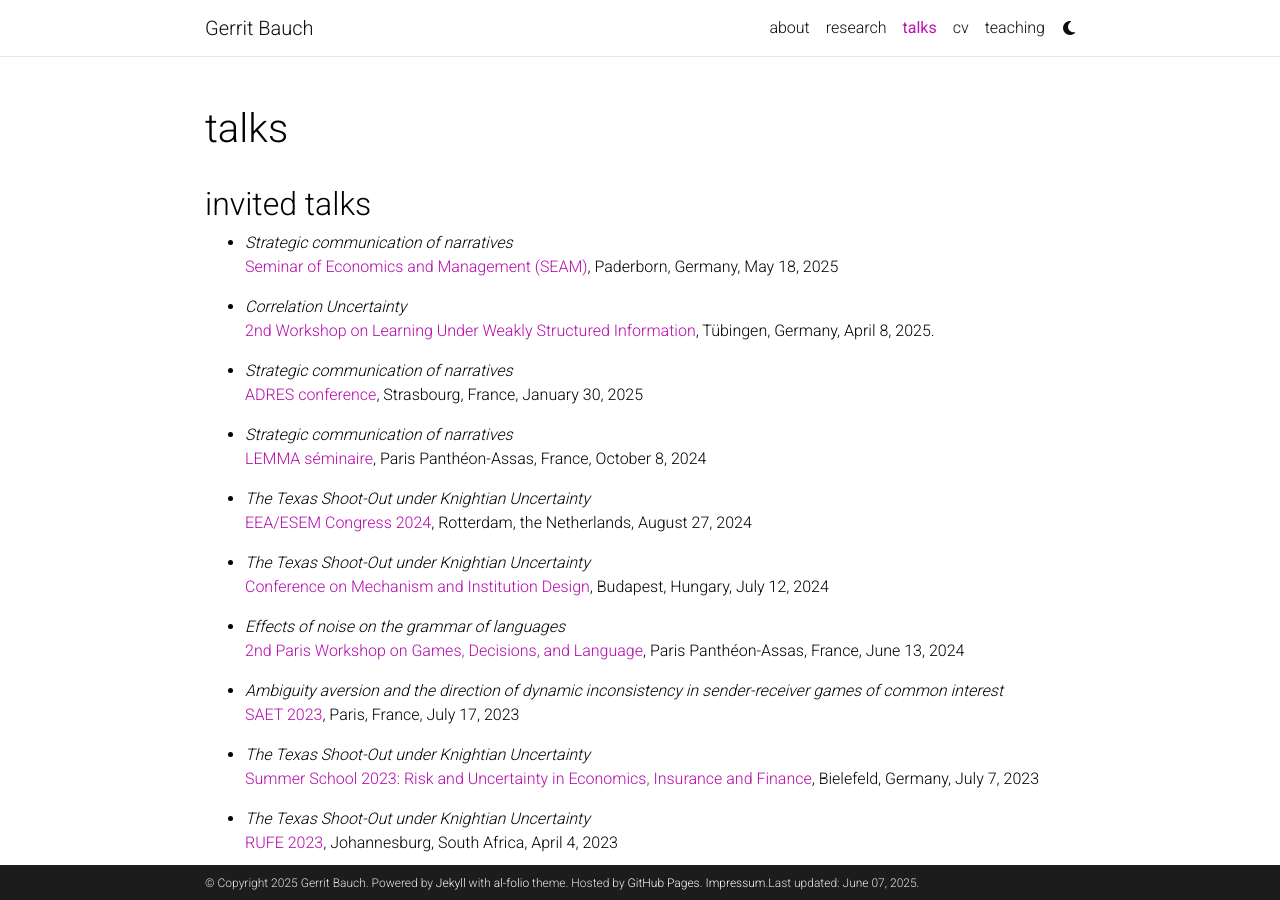
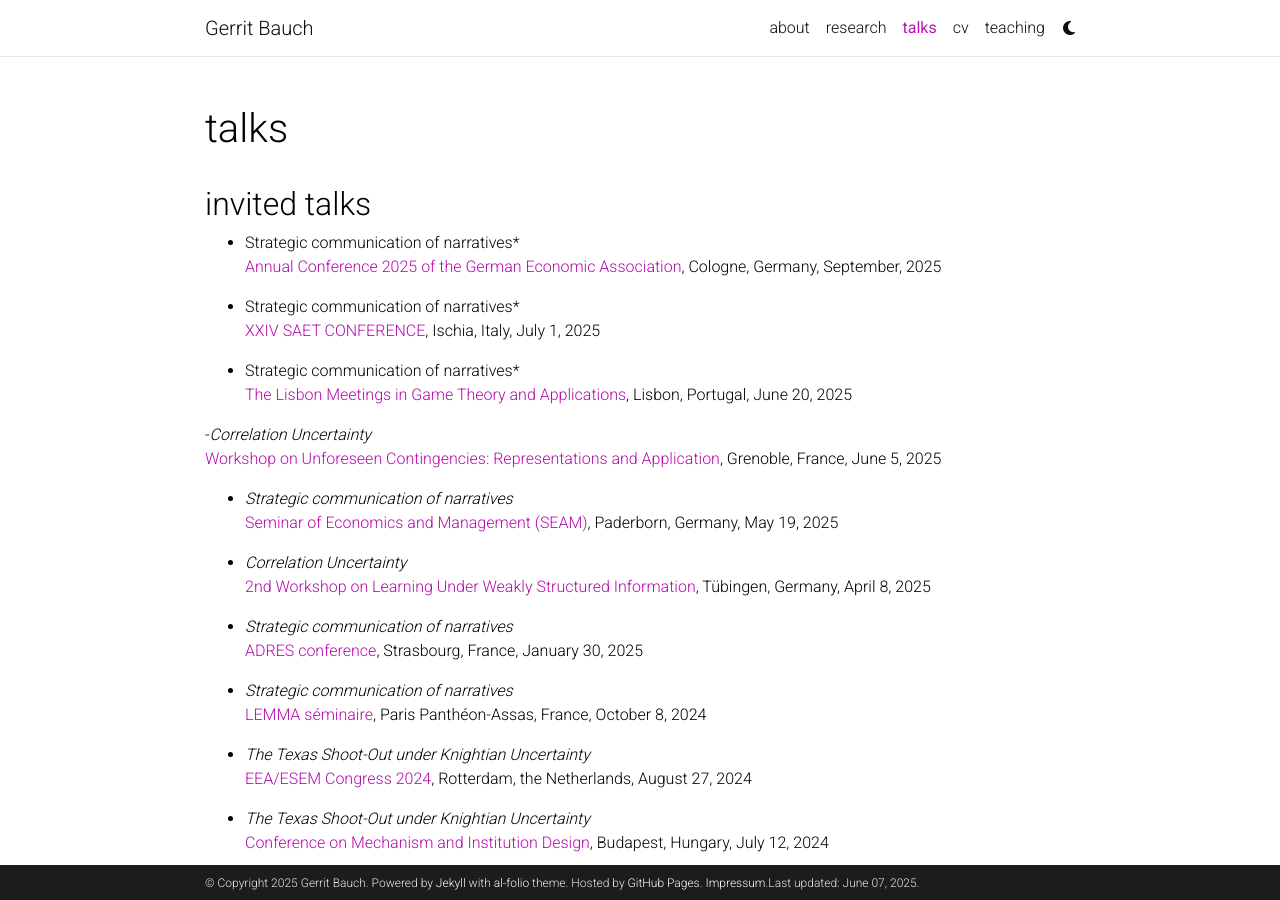
Before and after one commit to gbauch/gbauch.github.io, a Jekyll site: the page built from _pages/talks.md, in a window 1280 px wide and 900 px high. Built offline with Jekyll 4.4.1, drawn with Linux system fonts in a browser that asks for light colours; comment, search, counter and statistics services are not loaded; a style sheet for code colours, icons or effects is not loaded.

Commit message:
Update talks.md

```diff
--- a/_pages/talks.md
+++ b/_pages/talks.md
@@ -8,11 +8,23 @@ nav_order: 2
 
 ## invited talks
 
+  - Strategic communication of narratives*<br>
+    [Annual Conference 2025 of the German Economic Association](https://www.socialpolitik.de/de/termin/annual-conference-2025), Cologne, Germany, September, 2025
+
+  - Strategic communication of narratives*<br>
+    [XXIV SAET CONFERENCE](https://www.mathematical-economics-naples.eu/), Ischia, Italy, July 1, 2025
+
+  - Strategic communication of narratives*<br>
+    [The Lisbon Meetings in Game Theory and Applications](https://www.lisbonmeetings.com/), Lisbon, Portugal, June 20, 2025
+
+  -*Correlation Uncertainty*<br>
+    [Workshop on Unforeseen Contingencies: Representations and Application](https://sites.google.com/site/aniguerdjikova/workshop-on-unforeseen-contingencies), Grenoble, France, June 5, 2025
+
   - *Strategic communication of narratives*<br>
-    [Seminar of Economics and Management (SEAM)](https://wiwi.uni-paderborn.de/en/forschen/seminare-workshops-und-qualifizierungsangebote/seam), Paderborn, Germany, May 18, 2025
+    [Seminar of Economics and Management (SEAM)](https://wiwi.uni-paderborn.de/en/forschen/seminare-workshops-und-qualifizierungsangebote/seam), Paderborn, Germany, May 19, 2025
 
   - *Correlation Uncertainty*<br>
-    [2nd Workshop on Learning Under Weakly Structured Information](https://fm.ls/luwsi2025), Tübingen, Germany, April 8, 2025.
+    [2nd Workshop on Learning Under Weakly Structured Information](https://fm.ls/luwsi2025), Tübingen, Germany, April 8, 2025
 
   - *Strategic communication of narratives*<br>
     [ADRES conference](https://adres2025.sciencesconf.org/), Strasbourg, France, January 30, 2025
```
